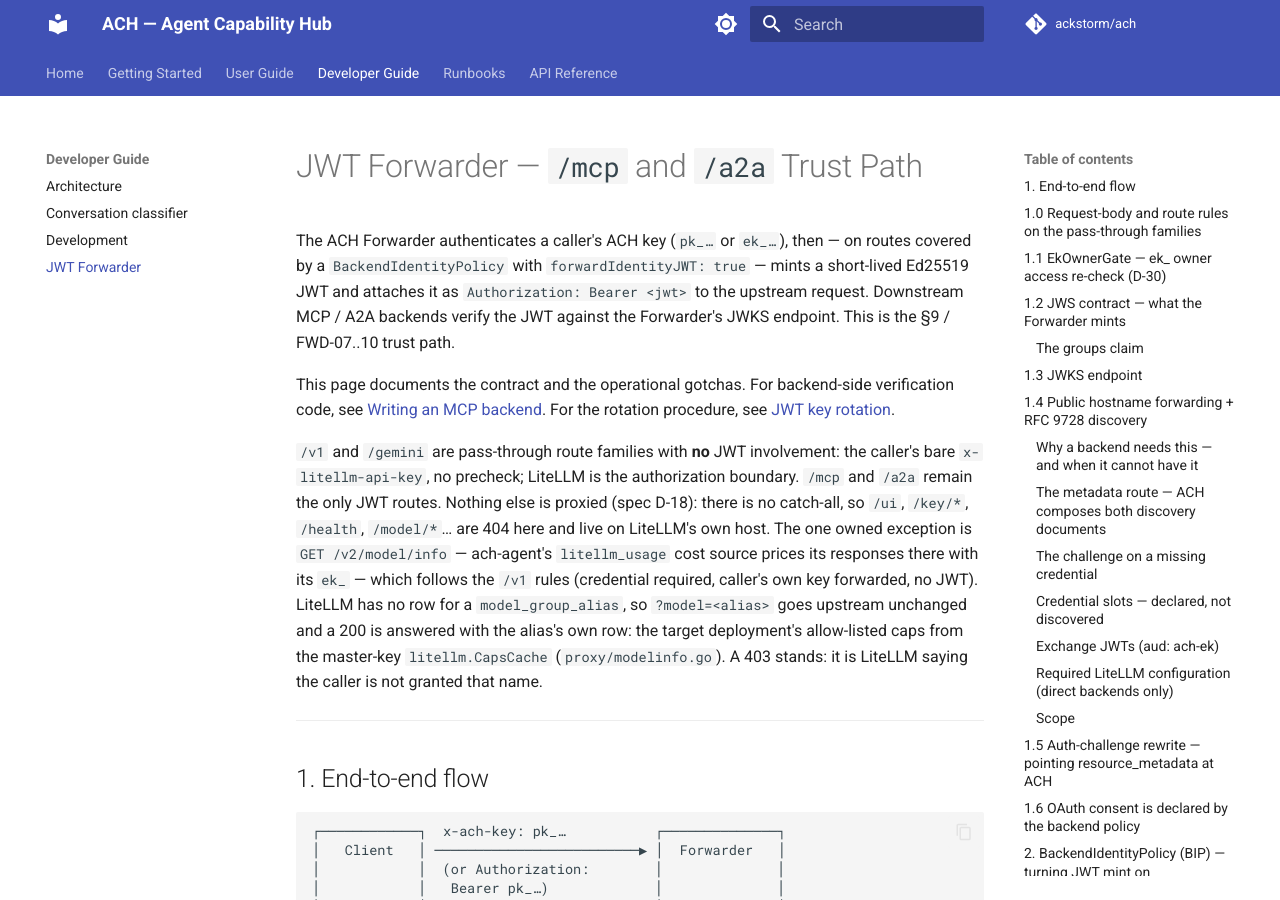
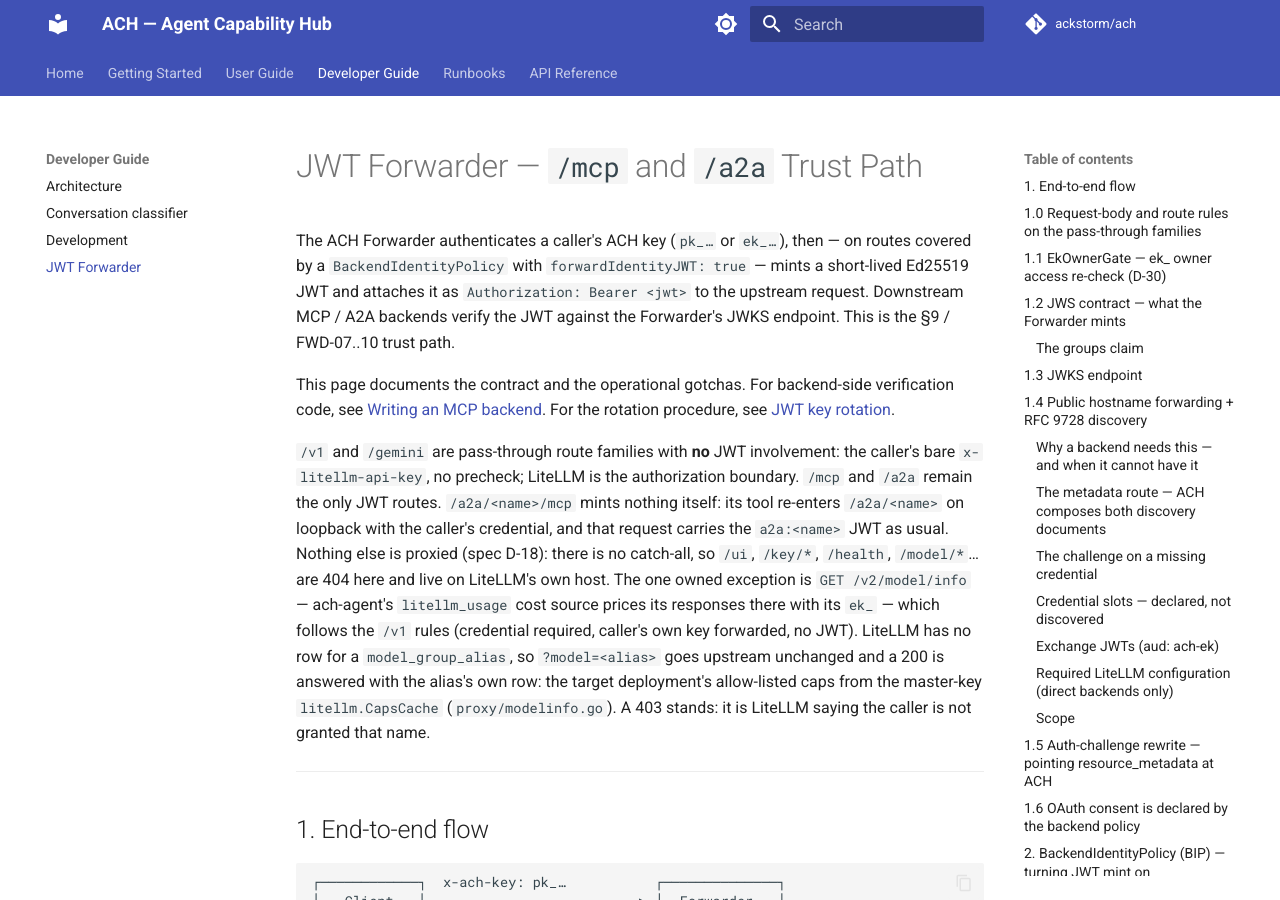
Before and after one commit to ackstorm/ach, an MkDocs documentation site: the page built from docs/developer-guide/jwt-forwarder.md, in a window 1280 px wide and 900 px high. Built offline with MkDocs 1.6.1 and Material for MkDocs 9.7.7, drawn with Linux system fonts in a browser that asks for light colours; comment, search, counter and statistics services are not loaded; the version menu is left out.

```diff
--- a/docs/developer-guide/jwt-forwarder.md
+++ b/docs/developer-guide/jwt-forwarder.md
@@ -16,6 +16,9 @@ the rotation procedure, see
 `/v1` and `/gemini` are pass-through route families with **no** JWT
 involvement: the caller's bare `x-litellm-api-key`, no precheck; LiteLLM is
 the authorization boundary. `/mcp` and `/a2a` remain the only JWT routes.
+`/a2a/<name>/mcp` mints nothing itself: its tool re-enters `/a2a/<name>` on
+loopback with the caller's credential, and that request carries the
+`a2a:<name>` JWT as usual.
 Nothing else is proxied (spec D-18): there is no catch-all, so `/ui`,
 `/key/*`, `/health`, `/model/*`… are 404 here and live on LiteLLM's own host.
 The one owned exception is `GET /v2/model/info` — ach-agent's `litellm_usage`
```
Also changed, not shown: CHANGELOG.md (+6 -4 lines), docs/user-guide/concepts.md (+1 -1 lines), internal/cli/AGENTS.md (+2 -1 lines), plugins/ach-cli/skills/ach-cli/references/hydrate.md (+3 -2 lines), references/services/forwarder.md (+5 -1 lines), 2 other files.
